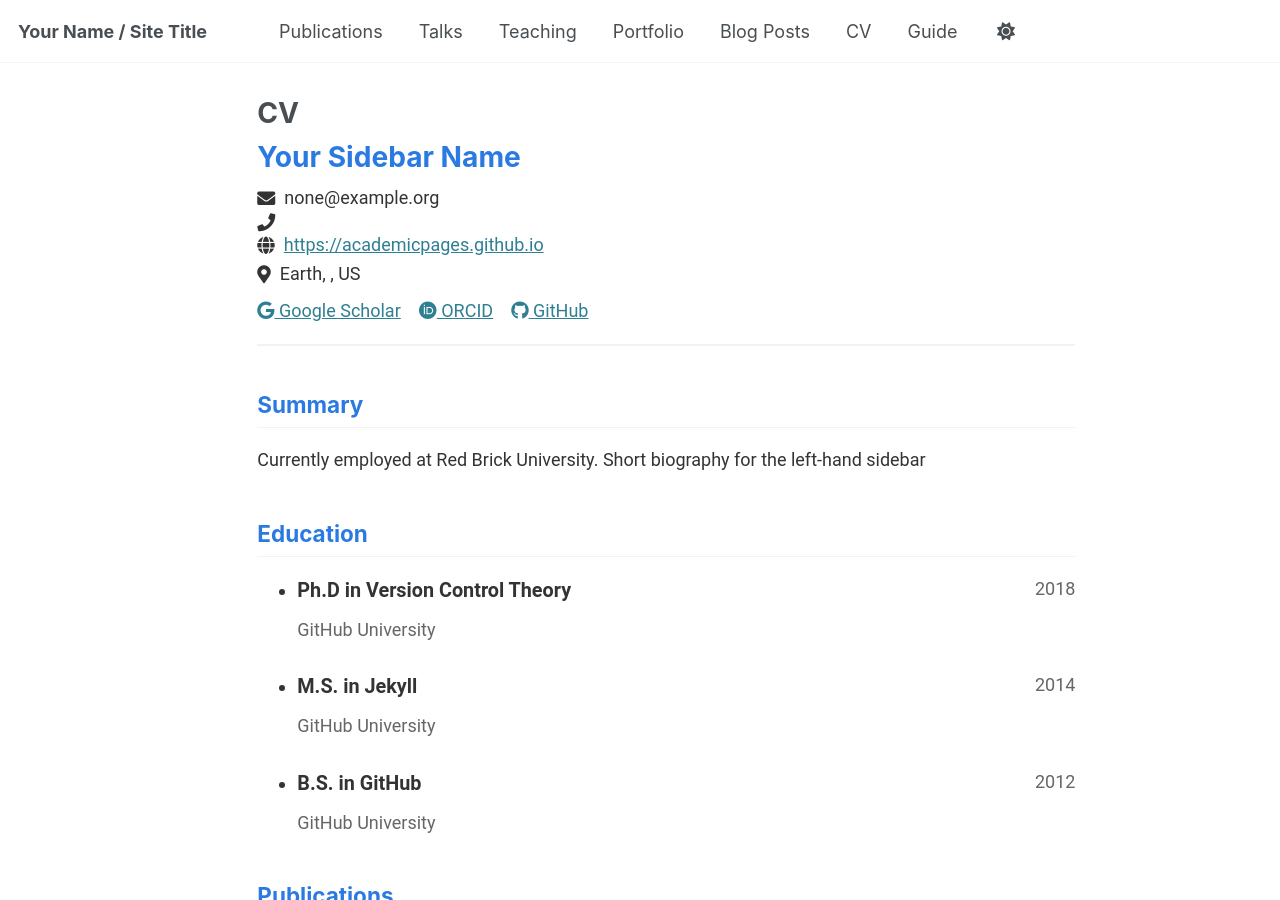
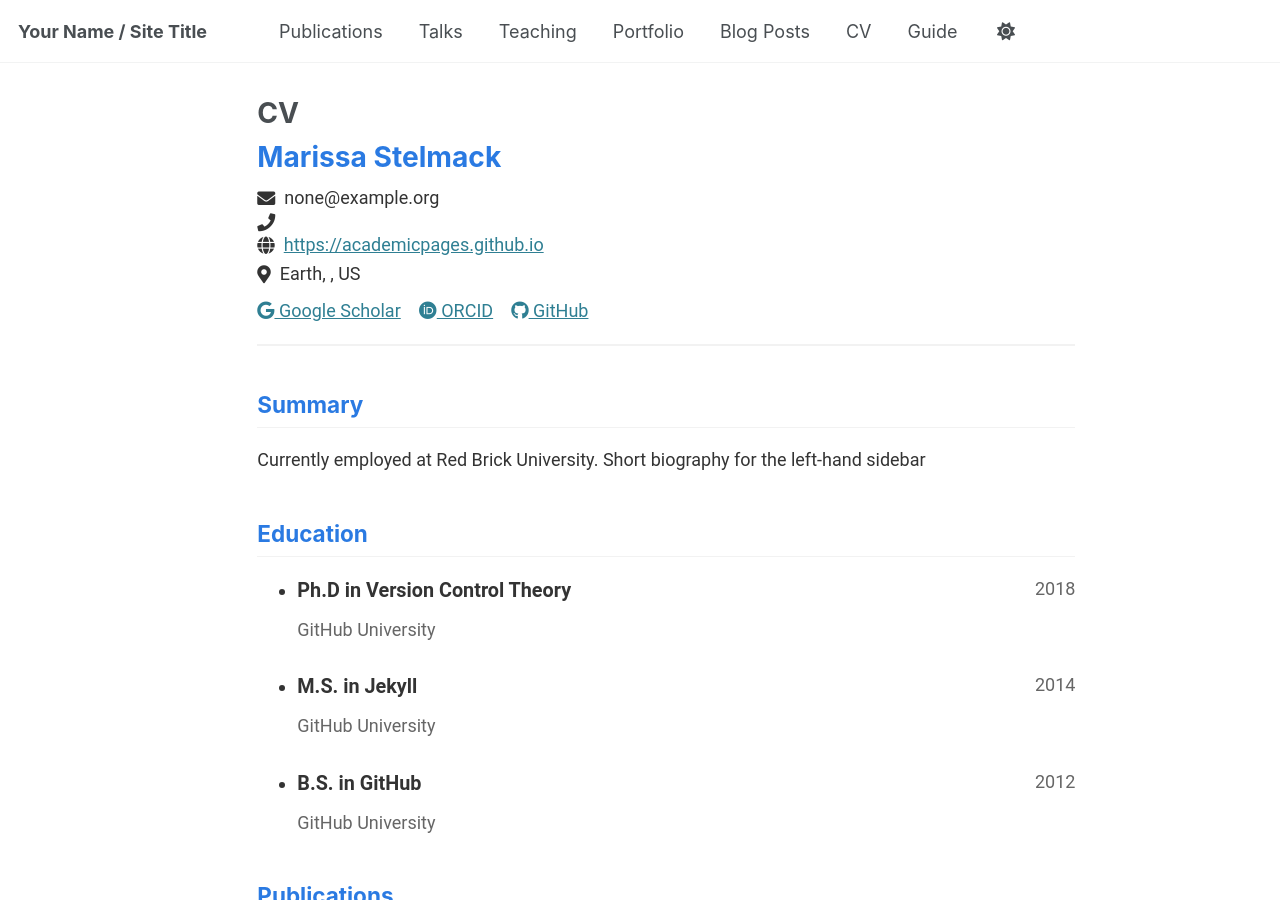
Before and after one commit to mstelmac/about, a Jekyll site: the page built from _pages/cv-json.md, in a window 1280 px wide and 900 px high. Built offline with Jekyll 4.4.1, drawn with Linux system fonts in a browser that asks for light colours.

Commit message:
Update cv.json

```diff
--- a/_data/cv.json
+++ b/_data/cv.json
@@ -1,6 +1,6 @@
 {
   "basics": {
-    "name": "Your Sidebar Name",
+    "name": "Marissa Stelmack",
     "email": "none@example.org",
     "phone": "",
     "website": "https://academicpages.github.io",
```
